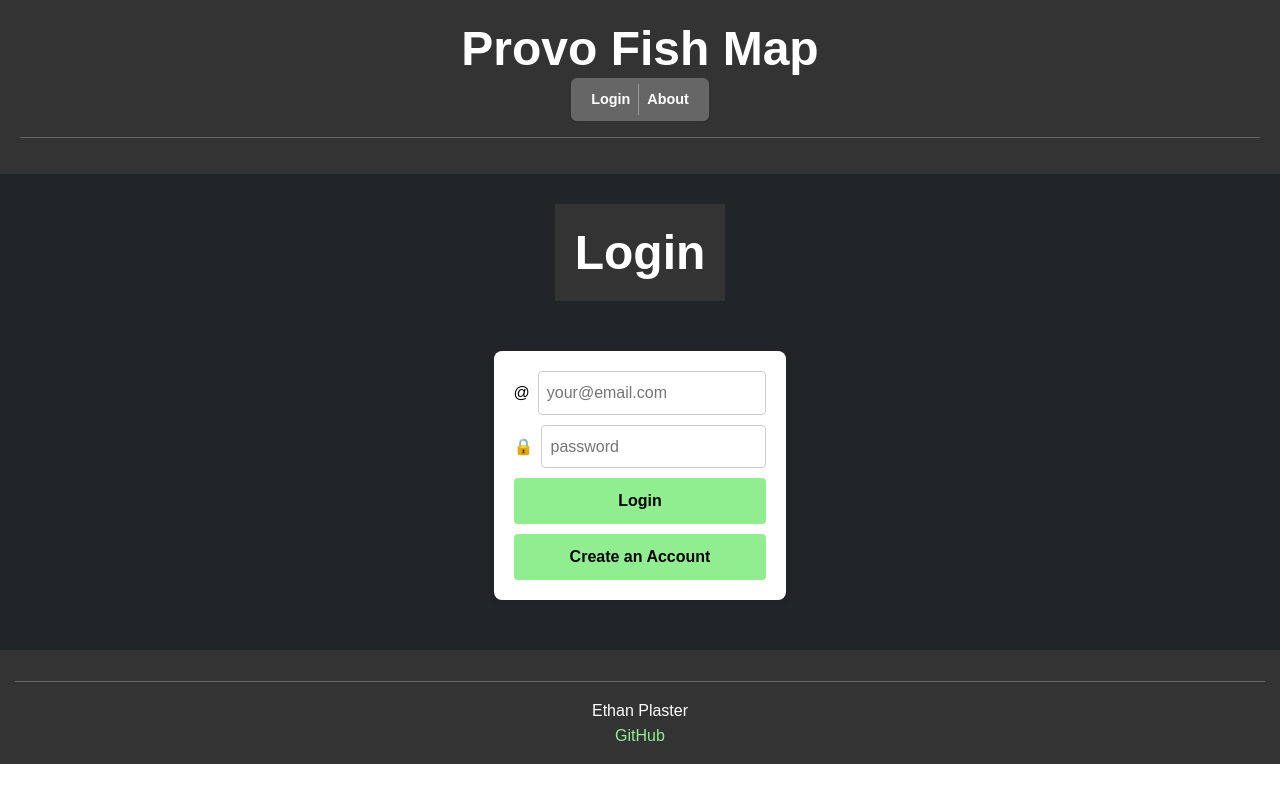
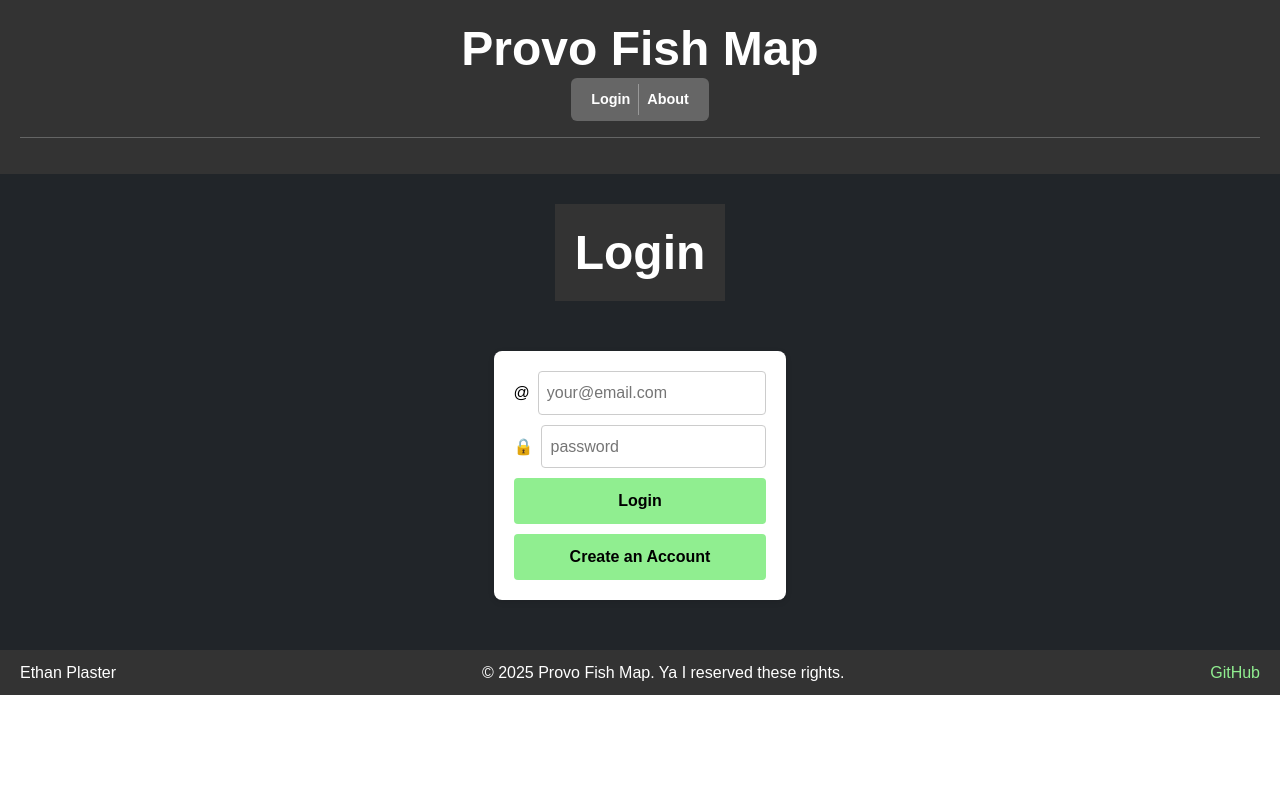
Before and after one commit to ethanplazz/startup, a React (Vite) app: page / in a window 1280 px wide. Built offline with nearby package versions, Linux system fonts and the light colour scheme.

Commit message:
Edited the footer so my name is left and github on right and some rights stuff in the middle.

```diff
--- a/src/app.css
+++ b/src/app.css
@@ -16,6 +16,7 @@ h1 {
   font-size: 3rem;
   margin: 0;
   font-weight: bold;
+  border-radius: 12x;
 }
 
 nav ul {
@@ -145,8 +146,10 @@ button:hover {
 
 
 footer {
-  text-align: center;
-  padding: 15px;
+  display: flex;
+  justify-content: space-between;
+  align-items: center;
+  padding: 10px 20px;
   background: #333;
   color: white;
 }
--- a/src/app.jsx
+++ b/src/app.jsx
@@ -102,9 +102,8 @@ export default function App() {
         </Routes>
 
         <footer>
-          <hr />
           <span className="text-reset">Ethan Plaster</span>
-          <br />
+          <span>© 2025 Provo Fish Map. Ya I reserved these rights.</span>
           <a href="https://github.com/ethanplazz/startup.git">GitHub</a>
         </footer>
       </div>
```
